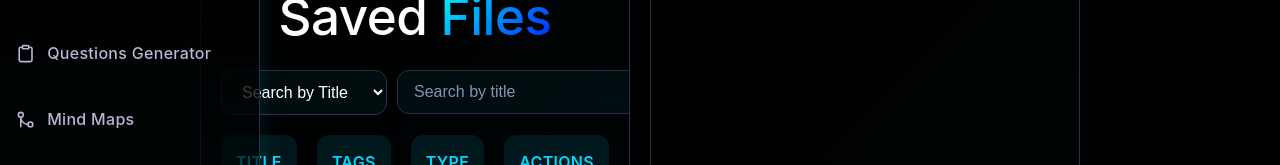
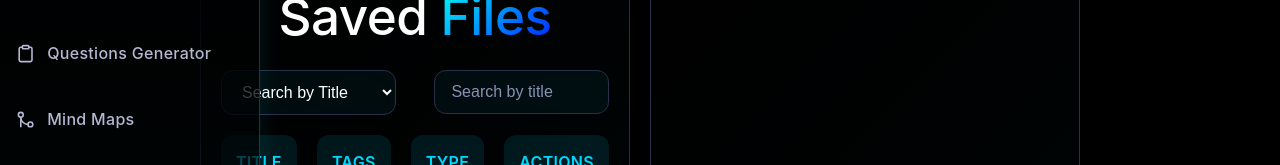
Before and after one commit to SplinterSword/Medicoed, a React (Create React App) app in the folder frontend/: page /dashboard/research-library in a window 1280 px wide. Shown: the part 198-363 px from the top of the page. Built offline with nearby package versions, Linux system fonts and the light colour scheme; no server answers.

Commit message:
fixed the select button css

```diff
--- a/frontend/src/pages/dashboard/styles/notes-editor.css
+++ b/frontend/src/pages/dashboard/styles/notes-editor.css
@@ -138,12 +138,13 @@
 .medicoed-research-search {
   margin-bottom: 20px;
   display: flex;
+  justify-content: space-between;
   align-items: center;
-  gap: 10px;
 }
 
 .medicoed-research-search select,
 .medicoed-research-search input {
+  width: 45%;
   padding: 12px 16px;
   font-size: 16px;
   border: 1px solid var(--medicoed-border);
```
